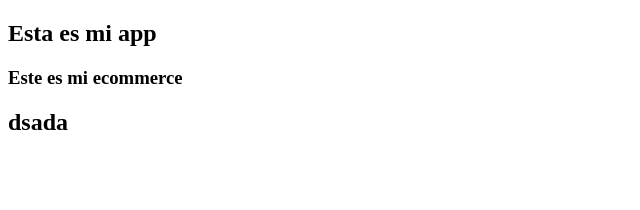
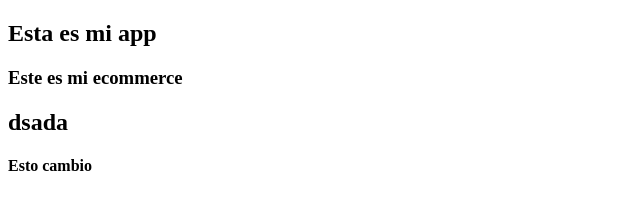
Before and after one commit to jorgeduje/prueba-primer-repo, a plain HTML site: page index.html in a window 1280 px wide. Shown: the whole page, without its empty margins (0-640 px from the left). Drawn offline with Linux system fonts and the light colour scheme.

Commit message:
cambio nuevo

```diff
--- a/index.html
+++ b/index.html
@@ -10,5 +10,6 @@
     <h2>Esta es mi app</h2>
     <h3>Este es mi ecommerce</h3>
     <h2>dsada</h2>
+    <h4>Esto cambio</h4>
   </body>
 </html>
```
